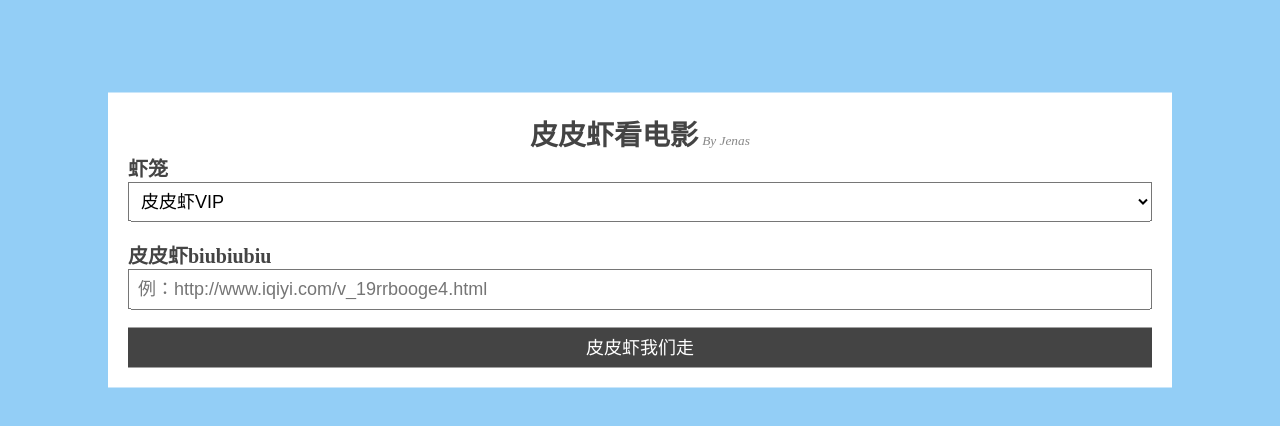
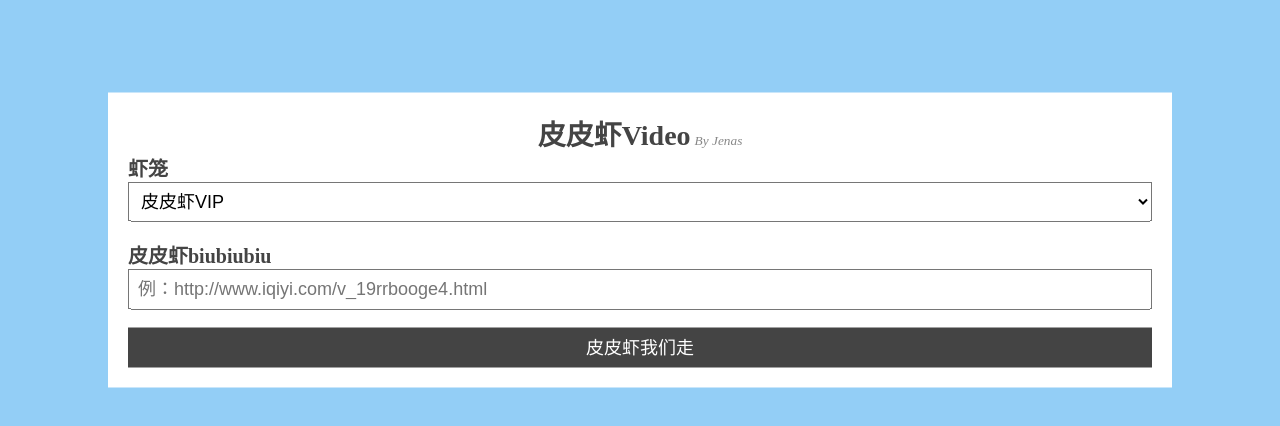
Before and after one commit to chinaoooo/video, a plain HTML site: page index.html in a window 1280 px wide. Drawn offline with Linux system fonts and the light colour scheme.

Commit message:
Update index.html

```diff
--- a/index.html
+++ b/index.html
@@ -3,7 +3,7 @@
 <head>
     <meta charset="UTF-8">
     <meta name="viewport" content="width=device-width, initial-scale=1.0">
-    <title>皮皮虾看电影</title>
+    <title>皮皮虾Video</title>
     <!-- <link rel="icon" href="./favicon.ico" /> -->
     <style type="text/css">
         *{
@@ -70,7 +70,7 @@
 <body>
     <div class="box" >
         <p align="center">
-            <b style="font-size:28px;color:#444444;">皮皮虾看电影</b>
+            <b style="font-size:28px;color:#444444;">皮皮虾Video</b>
             <small><i style="color:#888888;">By Jenas</i></small>
         </p>
         <!-- <form> -->
```
